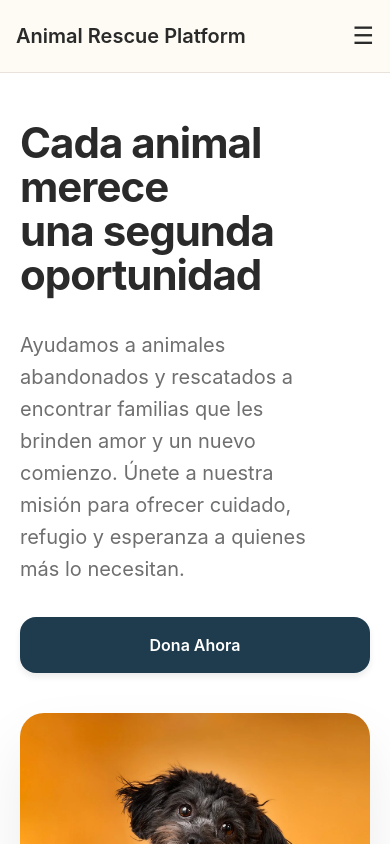
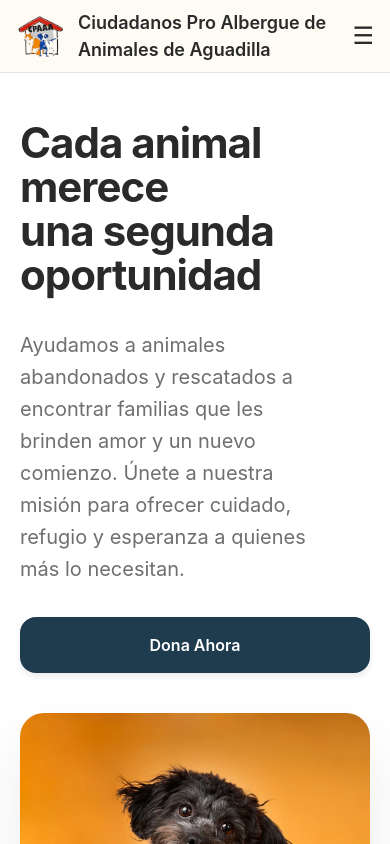
Before and after one commit to Lennon0926/capstone-animal-rescue-platform, a Next.js app in the folder apps/web/: page / in a window 390 px wide. Shown: the top 844 px of the page. Built offline with nearby package versions, Linux system fonts and the light colour scheme.

Commit message:
Update Footer and Header components with new branding; adjust styles for improved layout

```diff
--- a/apps/web/components/LandingPage/Footer/footerSection.module.css
+++ b/apps/web/components/LandingPage/Footer/footerSection.module.css
@@ -39,7 +39,7 @@
 
 .heading {
   font-weight: var(--font-weight-semibold);
-  margin-bottom: var(--space-4);
+  margin-bottom: var(--space-1);
 }
 
 .column ul {
@@ -48,7 +48,7 @@
   margin: 0;
   display: flex;
   flex-direction: column;
-  gap: var(--space-3);
+  gap: var(--space-1);
 }
 
 .column a {
@@ -66,7 +66,7 @@
   align-items: flex-start;
   gap: var(--space-3);
   color: var(--text-muted);
-  margin-bottom: var(--space-3);
+  margin-bottom: var(--space-1);
 }
 
 .bottom {
@@ -76,6 +76,11 @@
   font-size: var(--text-sm);
   color: var(--text-muted);
   border-top: 1px solid var(--color-border);
+}
+
+.mapIcon {
+  width: 68px;
+  height: 68px;
 }
 
 @media (max-width: 900px) {
@@ -93,4 +98,9 @@
   .bottom {
     margin-top: var(--space-8);
   }
+
+  .mapIcon {
+    width: 32px;
+    height: 32px;
+  }
 }
--- a/apps/web/components/LandingPage/Footer/footerSection.tsx
+++ b/apps/web/components/LandingPage/Footer/footerSection.tsx
@@ -9,10 +9,10 @@ export default function Footer() {
 
         <div className={styles.brand}>
           <div className={styles.logo}>
-            <span>Animal Rescue Platform</span>
+            <span>Ciudadanos Pro Albergue de Animales de Aguadilla</span>
           </div>
           <p className={styles.description}>
-            Conectando animales rescatados con familias amorosas desde 1990
+            Trabajando por el bienestar y la protección animal desde 1990
           </p>
         </div>
 
@@ -48,7 +48,7 @@ export default function Footer() {
           </div>
 
           <div className={styles.contactItem}>
-            <MapPin size={68} />
+            <MapPin className={styles.mapIcon} />
             <span>
               Ciudadanos Pro Albergue de Animales de Aguadilla, Inc.
               Box 4152
@@ -58,10 +58,6 @@ export default function Footer() {
         </div>
 
       </div>
-
-      <div className={styles.bottom}>
-        © {new Date().getFullYear()} Animal Rescue Platform. Todos los derechos reservados.
-      </div>
     </footer>
   );
 }
--- a/apps/web/components/LandingPage/Header/headerSection.module.css
+++ b/apps/web/components/LandingPage/Header/headerSection.module.css
@@ -25,6 +25,21 @@
   font-weight: var(--font-weight-semibold);
   font-size: var(--text-lg);
   color: var(--color-text);
+}
+
+.logoContainer {
+  display: flex;
+  align-items: center;
+  gap: var(--space-3);
+}
+
+.logoLink {
+  display: flex;
+  align-items: center;
+  gap: var(--space-3);
+  text-decoration: none;
+  color: inherit;
+  font-weight: var(--font-weight-semibold);
 }
 
 .navDesktop {
@@ -70,6 +85,10 @@
     display: none;
   }
 
+  .logo a {
+    font-size: var(--text-sm);
+  }
+
   .menuButton {
     display: block;
   }
--- a/apps/web/components/LandingPage/Header/headerSection.tsx
+++ b/apps/web/components/LandingPage/Header/headerSection.tsx
@@ -1,5 +1,6 @@
 import { useState } from "react";
 import Link from "next/link";
+import Image from "next/image";
 import styles from "./headerSection.module.css";
 
 export default function Header() {
@@ -8,8 +9,17 @@ export default function Header() {
   return (
     <header className={styles.header}>
       <div className={styles.inner}>
-        <div className={styles.logo}>
-          <Link href="/">Animal Rescue Platform</Link>
+        <div className={styles.logoContainer}>
+          <Image
+            src="/org-logo.png"
+            width={50}
+            height={50}
+            className={styles.logoImage}
+            alt="CPAAA Logo"
+          />
+          <div className={styles.logo}>
+            <Link href="/">Ciudadanos Pro Albergue de Animales de Aguadilla</Link>
+          </div>
         </div>
 
         <nav className={styles.navDesktop}>
```
Also changed, not shown: apps/web/public/org-logo.png (added).
